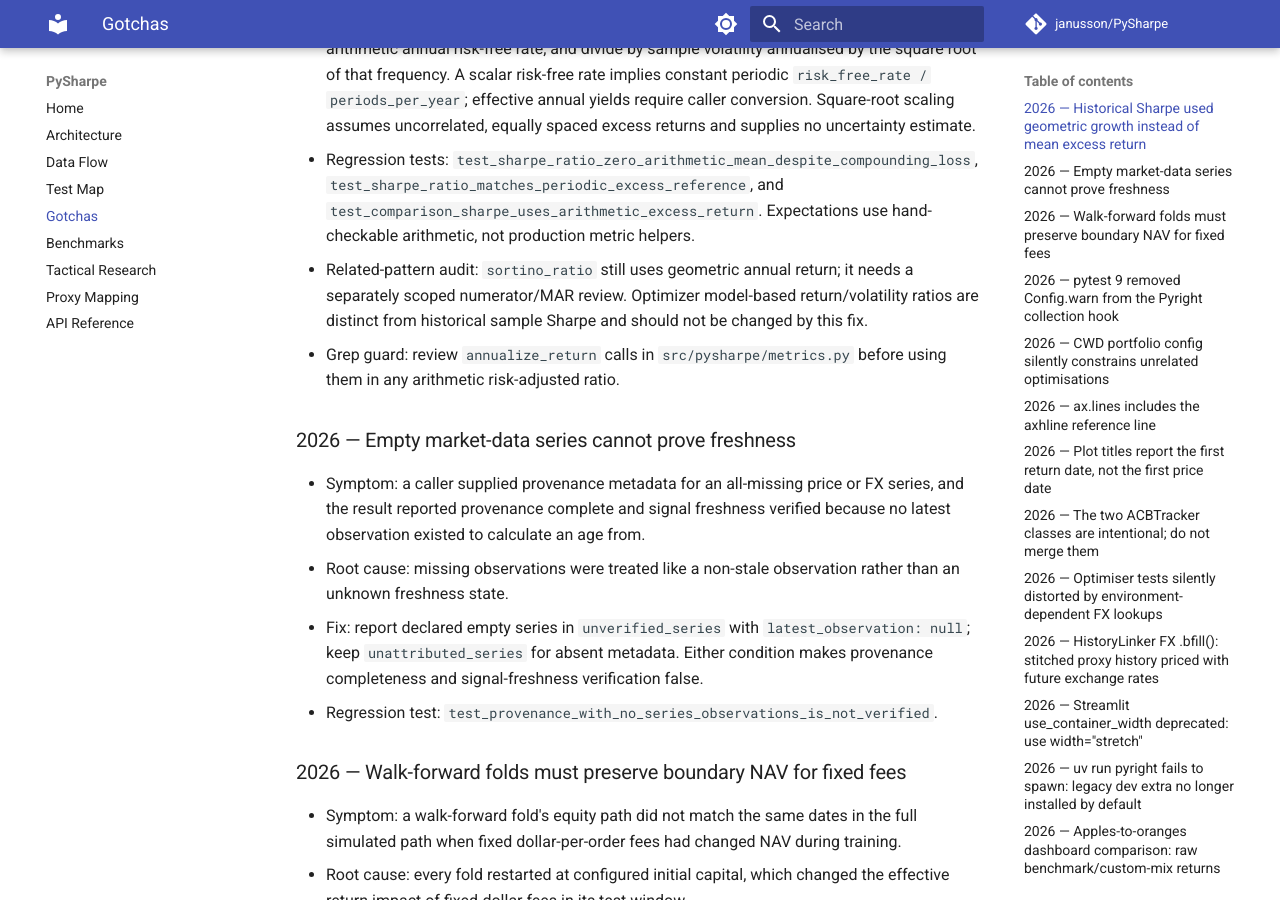
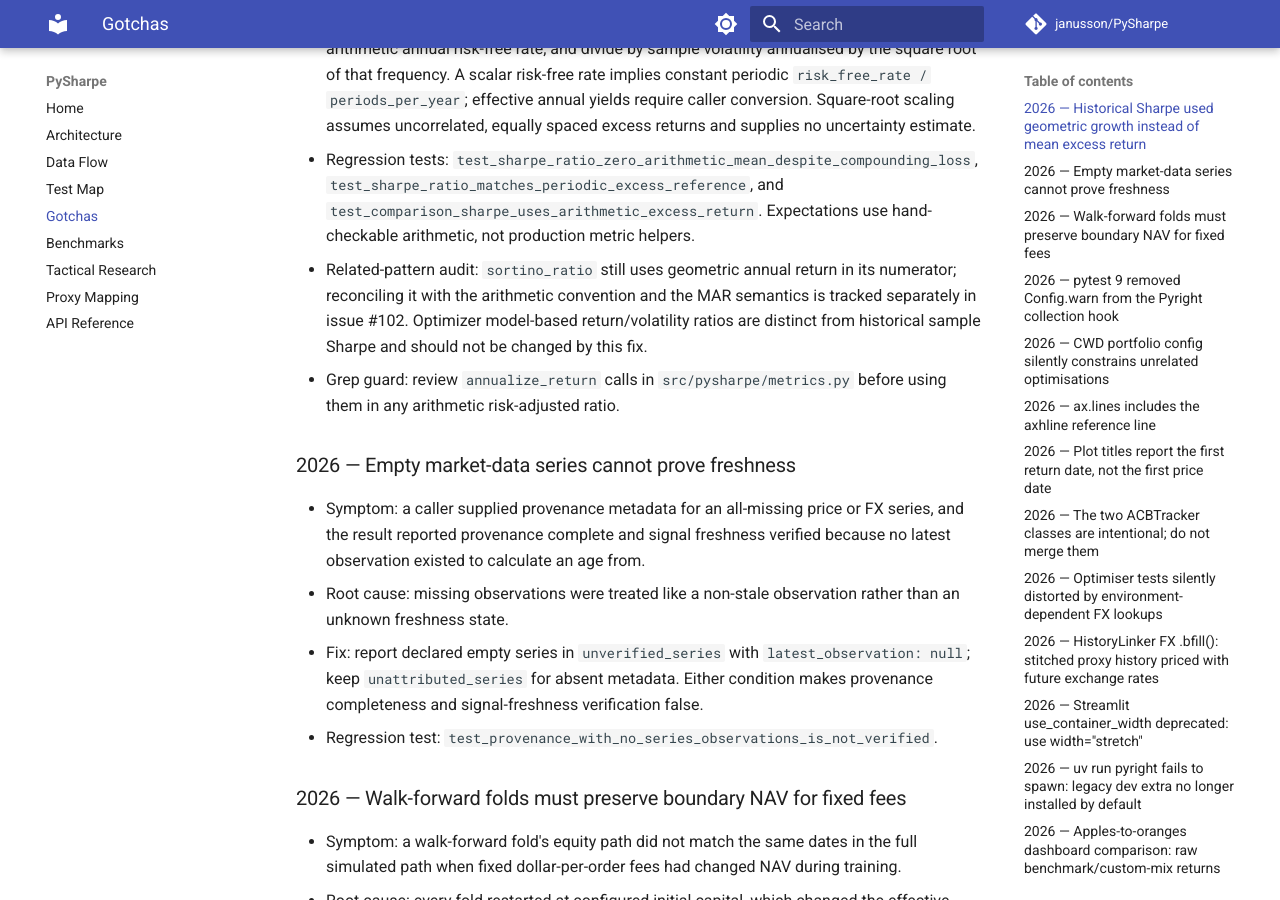
Before and after one commit to janusson/PySharpe, an MkDocs documentation site: the page built from docs/GOTCHAS.md, in a window 1280 px wide and 900 px high, scrolled down 389 px. Built offline with MkDocs 1.6.1 and Material for MkDocs 9.7.7, drawn with Linux system fonts in a browser that asks for light colours; comment, search, counter and statistics services are not loaded; some of the changed text lies outside the part shown.

Commit message:
docs: link Sortino follow-up and correct stale Sharpe convention note

```diff
--- a/docs/GOTCHAS.md
+++ b/docs/GOTCHAS.md
@@ -17,8 +17,9 @@
   `test_sharpe_ratio_matches_periodic_excess_reference`, and
   `test_comparison_sharpe_uses_arithmetic_excess_return`. Expectations use
   hand-checkable arithmetic, not production metric helpers.
-- Related-pattern audit: `sortino_ratio` still uses geometric annual return;
-  it needs a separately scoped numerator/MAR review. Optimizer model-based
+- Related-pattern audit: `sortino_ratio` still uses geometric annual return in
+  its numerator; reconciling it with the arithmetic convention and the MAR
+  semantics is tracked separately in issue #102. Optimizer model-based
   return/volatility ratios are distinct from historical sample Sharpe and
   should not be changed by this fix.
 - Grep guard: review `annualize_return` calls in `src/pysharpe/metrics.py`
@@ -224,11 +225,12 @@
   benchmark rows displayed raw historical means and unadjusted Sharpe
   ratios — the same data evaluated with two different estimators, making the
   comparison mathematically invalid.
-- Root cause: ``compute_metrics`` (``src/pysharpe/app/analytics.py``) and
+``compute_metrics`` (``src/pysharpe/app/analytics.py``) and
   ``fetch_benchmark_metrics`` (``src/pysharpe/analysis/benchmarks.py``) used
   ``metrics.expected_return`` (raw arithmetic mean) and
-  ``metrics.sharpe_ratio`` (geometric, 0 % rf), while the optimizer used
-  ``shrinkage_expected_return`` plus MER/tax drags.
+  ``metrics.sharpe_ratio`` (geometric annualisation at the time; arithmetic
+  since the Sharpe fix above, see that entry) at 0 % rf, while the optimizer
+  used ``shrinkage_expected_return`` plus MER/tax drags.
 - **Fix**: all comparison rows share Bayes-Stein shrunk expected returns
   (benchmarks shrink jointly with the asset universe) and use an explicit
   expense basis. Observed ETF market prices are net of embedded MER, so only
```
